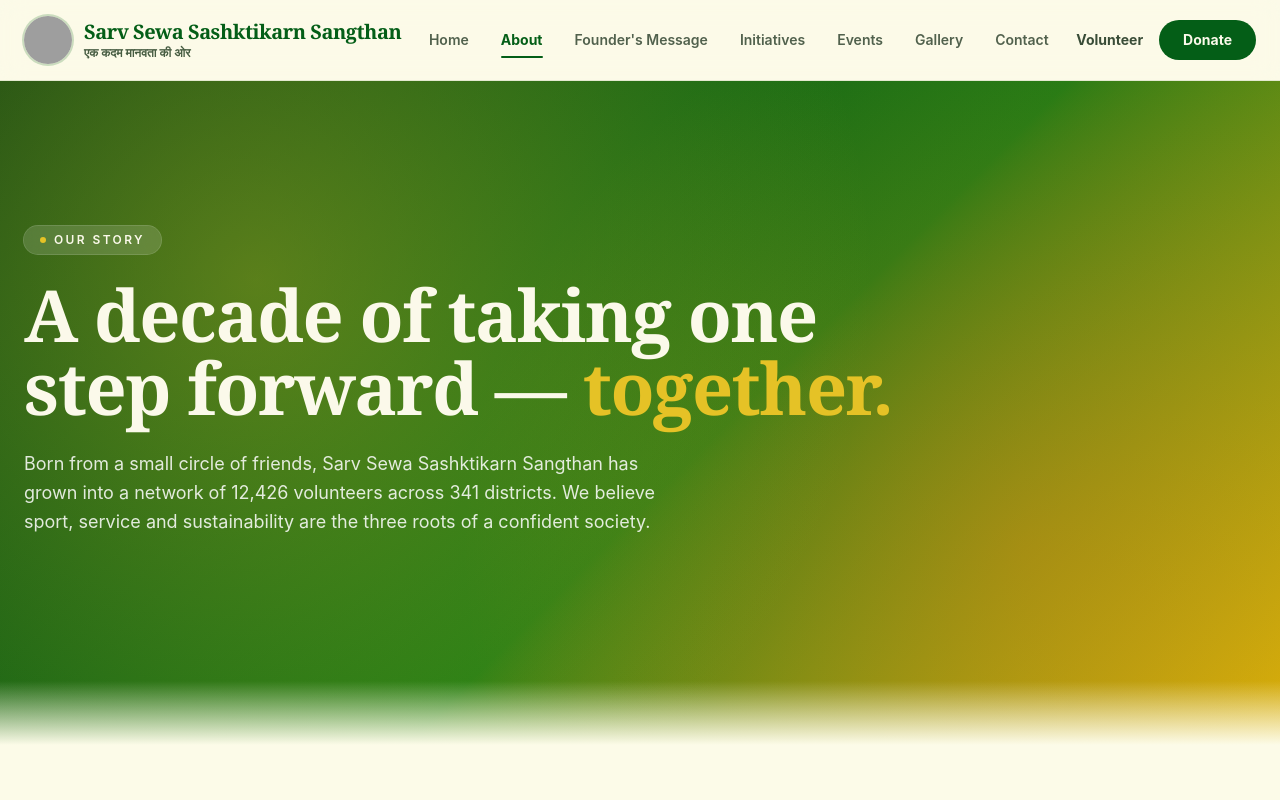
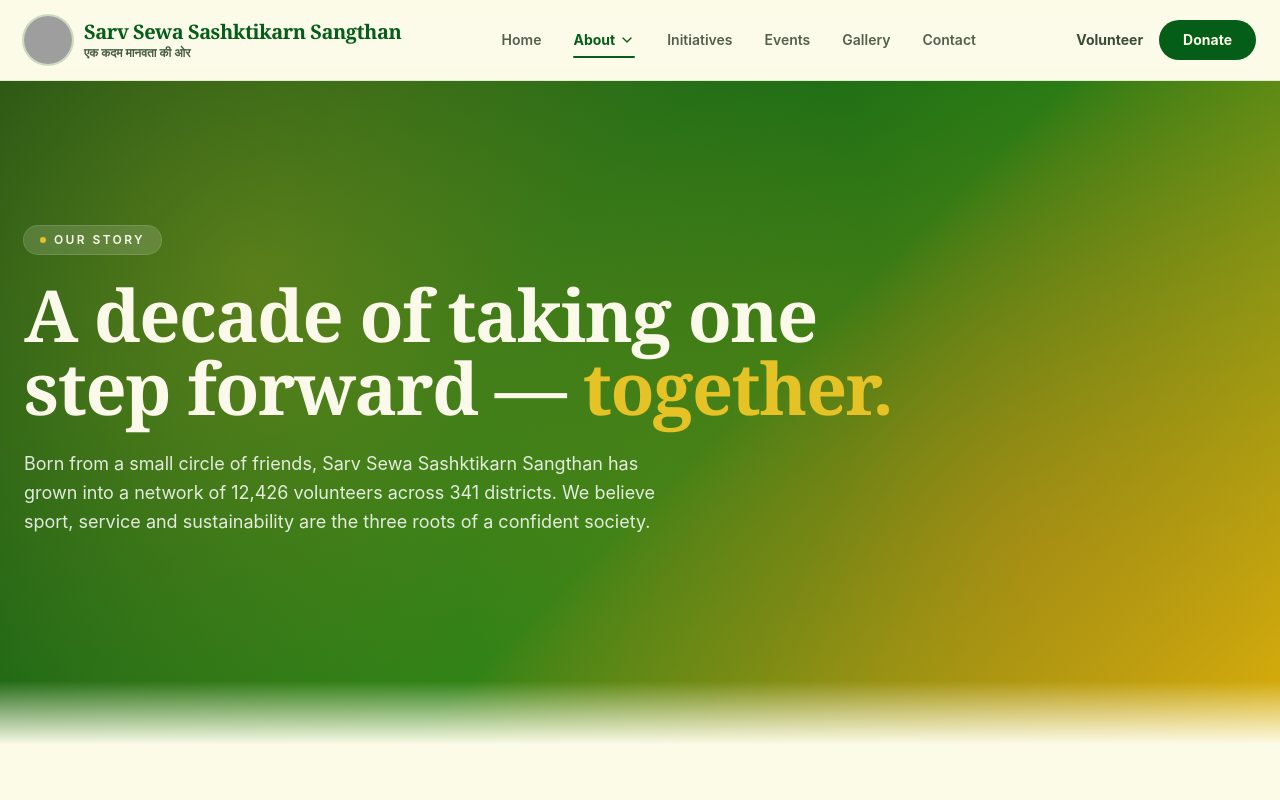
Before and after one commit to sandypal/sarvsewabharat, a Next.js app: page /about in a window 1280 px wide. Shown: the top 800 px of the page. Built offline with nearby package versions, Linux system fonts and the light colour scheme; grey boxes are pictures that could not be loaded.

Commit message:
feat: add dropdown submenu support to navigation header for about section

```diff
--- a/components/layout/Header.tsx
+++ b/components/layout/Header.tsx
@@ -3,7 +3,7 @@
 import Link from "next/link";
 import { usePathname } from "next/navigation";
 import { useState } from "react";
-import { Menu, X } from "lucide-react";
+import { Menu, X, ChevronDown } from "lucide-react";
 import Logo from "./Logo";
 
 type HeaderProps = {
@@ -16,8 +16,13 @@
 
     const navLinks = [
         { name: "Home", href: "/" },
-        { name: "About", href: "/about" },
-        { name: "Founder's Message", href: "/founders-message" },
+        {
+            name: "About",
+            href: "/about",
+            submenu: [
+                { name: "Founder's Message", href: "/founders-message" }
+            ]
+        },
         { name: "Initiatives", href: "/initiatives" },
         { name: "Events", href: "/events" },
         { name: "Gallery", href: "/gallery" },
@@ -31,7 +36,39 @@
 
                 <nav className="hidden lg:flex items-center gap-8 text-sm font-semibold">
                     {navLinks.map((link) => {
-                        const isActive = pathname === link.href || (link.href !== "/" && pathname?.startsWith(link.href));
+                        const isActive = pathname === link.href || (link.href !== "/" && pathname?.startsWith(link.href)) || link.submenu?.some(sub => pathname === sub.href);
+
+                        if (link.submenu) {
+                            return (
+                                <div key={link.name} className="relative group py-1">
+                                    <Link
+                                        href={link.href}
+                                        className={`transition-colors flex items-center gap-1 ${
+                                            isActive
+                                                ? "text-primary font-bold"
+                                                : "text-foreground/70 hover:text-foreground"
+                                        }`}
+                                    >
+                                        {link.name}
+                                        <ChevronDown className="h-4 w-4" />
+                                        {isActive && (
+                                            <span className="absolute -bottom-1 left-0 w-full h-[2px] rounded-full bg-primary" />
+                                        )}
+                                    </Link>
+                                    <div className="absolute left-0 top-full hidden group-hover:flex flex-col bg-background border border-border rounded-lg shadow-lg py-2 min-w-[200px] z-50">
+                                        {link.submenu.map((subItem) => (
+                                            <Link
+                                                key={subItem.name}
+                                                href={subItem.href}
+                                                className="px-4 py-2 hover:bg-muted text-foreground/80 hover:text-primary transition-colors"
+                                            >
+                                                {subItem.name}
+                                            </Link>
+                                        ))}
+                                    </div>
+                                </div>
+                            );
+                        }
 
                         return (
                             <Link
@@ -72,16 +109,35 @@
             {isMobileMenuOpen && (
                 <div className="lg:hidden absolute top-20 left-0 w-full bg-background border-b border-border/60 flex flex-col px-6 py-6 gap-5 shadow-2xl">
                     {navLinks.map((link) => {
-                        const isActive = pathname === link.href || (link.href !== "/" && pathname?.startsWith(link.href));
+                        const isActive = pathname === link.href || (link.href !== "/" && pathname?.startsWith(link.href)) || link.submenu?.some(sub => pathname === sub.href);
                         return (
-                            <Link
-                                key={link.name}
-                                href={link.href}
-                                onClick={() => setIsMobileMenuOpen(false)}
-                                className={`text-base font-semibold ${isActive ? "text-primary" : "text-foreground/80"}`}
-                            >
-                                {link.name}
-                            </Link>
+                            <div key={link.name} className="flex flex-col gap-3">
+                                <Link
+                                    href={link.href}
+                                    onClick={() => setIsMobileMenuOpen(false)}
+                                    className={`text-base font-semibold flex items-center justify-between ${isActive ? "text-primary" : "text-foreground/80"}`}
+                                >
+                                    {link.name}
+                                    {link.submenu && <ChevronDown className="h-4 w-4" />}
+                                </Link>
+                                {link.submenu && (
+                                    <div className="pl-4 flex flex-col gap-3 border-l-2 border-border/40 ml-1">
+                                        {link.submenu.map(subItem => {
+                                            const isSubActive = pathname === subItem.href;
+                                            return (
+                                                <Link
+                                                    key={subItem.name}
+                                                    href={subItem.href}
+                                                    onClick={() => setIsMobileMenuOpen(false)}
+                                                    className={`text-sm font-medium ${isSubActive ? "text-primary" : "text-foreground/60"}`}
+                                                >
+                                                    {subItem.name}
+                                                </Link>
+                                            )
+                                        })}
+                                    </div>
+                                )}
+                            </div>
                         );
                     })}
                     <div className="mt-2 pt-5 border-t border-border/20 flex flex-col gap-4 sm:hidden">
```
